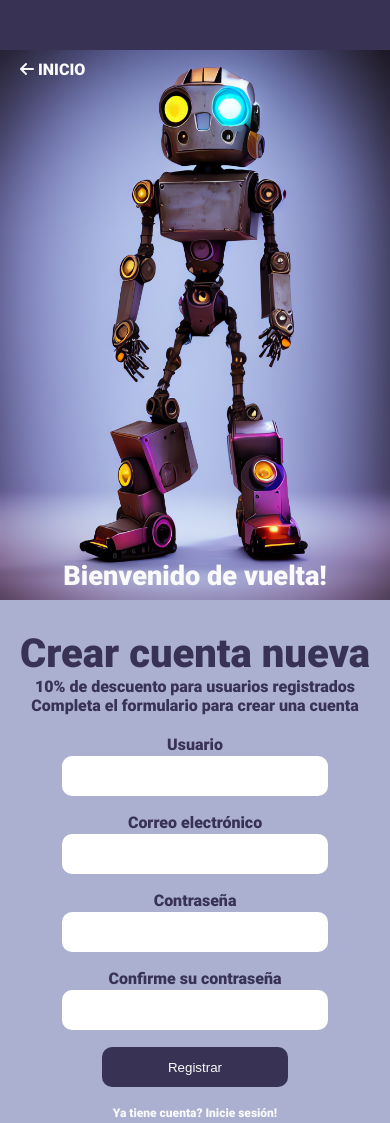
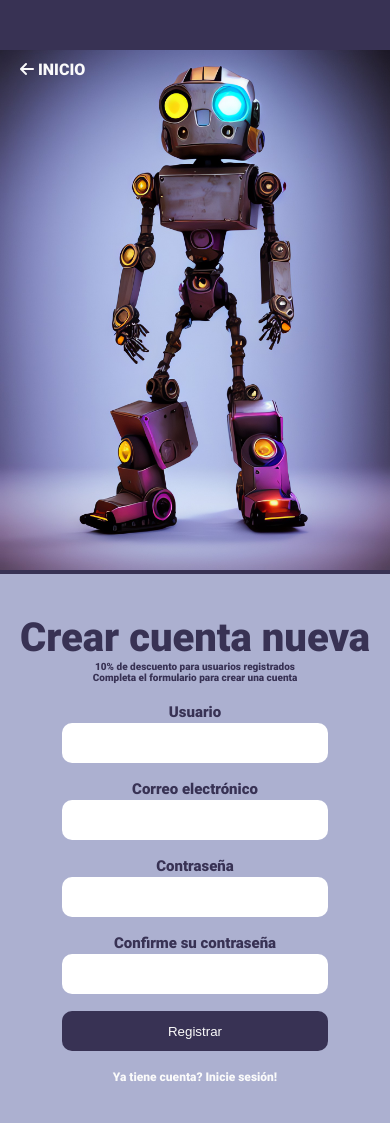
Before and after one commit to gasinto/kayrek, a plain HTML site: page registrarse.html in a window 390 px wide. Shown: the top 1123 px of the page. Drawn offline with Linux system fonts and the light colour scheme.

Commit message:
Mas correciones

```diff
--- a/iniciarSesion.css
+++ b/iniciarSesion.css
@@ -25,6 +25,7 @@
     list-style: none;
     box-sizing: border-box;
 }
+
 body{
     background-color: var(--color6);
     display: flex;
@@ -39,6 +40,7 @@ body{
     margin-top: 50px;
     justify-content: center;
     align-items: center;
+    max-width: 1200px;
 
 }
 
@@ -71,17 +73,6 @@ body{
     border-top-left-radius: 20px;
     border-bottom-left-radius: 20px;
 }
-.ladoIzquierdo h3{
-    position: absolute;
-    top: 510px;
-    left: 50%;
-    transform: translate(-50%);
-    font-family: roboto;
-    color: var(--color7);
-    font-size: 1.7rem;
-    width: 100%;
-    text-align: center;
-}
 
 .ladoDerecho{
     position: relative;
@@ -108,6 +99,7 @@ body{
     flex-direction: column;
     gap: 2px;
     text-align: center;
+    font-size: 15px;
 }
 .ladoDerecho form input{
     margin-bottom: 15px;
@@ -119,7 +111,7 @@ body{
 .btn{
     background-color: var(--color6);
     color: var(--color7);
-    width: 14em!important;
+    width: 14em;
     margin: 0 auto;
     cursor: pointer;
 }
@@ -144,10 +136,6 @@ body{
 /*---------tablet--------*/
 /*-----------------------*/
 @media screen and (min-width: 768px) and (max-width: 1023px) {
-    .ladoIzquierdo h3{
-        font-size: 23px;
-        top: 510px;
-    }
     .ladoDerecho h3{
         font-size: 30px;
     }
@@ -179,12 +167,15 @@ body{
         width: 80%;
         border-top-right-radius: 0;
         border-bottom-left-radius: 20px;
+        padding: 20px;
+        text-align: center;
     }
 }
 @media screen and (max-width: 463px) {
     .inicioSesion{
         flex-direction: column;
         width: 100%;
+        min-width: 300px;
 
     }
     .ladoIzquierdo{
@@ -198,5 +189,7 @@ body{
         width: 100%;
         border-top-right-radius: 0;
         border-bottom-right-radius: 0;
+        text-align: center;
+        padding: 20px;
     }
 }
--- a/registrarse.html
+++ b/registrarse.html
@@ -4,7 +4,7 @@
     <meta charset="UTF-8">
     <meta http-equiv="X-UA-Compatible" content="IE=edge">
     <meta name="viewport" content="width=device-width, initial-scale=1.0">
-    <link rel="stylesheet" href="./iniciarSesion.css">
+    <link rel="stylesheet" href="./registrase.css">
     <link rel="stylesheet" href="./fontawesome-free-6.2.1-web/css/all.css">
 
     <title>Document</title>
@@ -17,7 +17,6 @@
                 <a href="index.html">INICIO</a>
             </label>
             <img src="./Imagenes/robot.jpg" alt="">
-            <h3>Bienvenido de vuelta!</h3>
         </div>
         <div class="ladoDerecho">
             <h3>Crear cuenta nueva</h3>
--- a/registrase.css
+++ b/registrase.css
@@ -40,6 +40,7 @@ body{
     margin-top: 50px;
     justify-content: center;
     align-items: center;
+    max-width: 1200px;
 
 }
 
@@ -72,17 +73,6 @@ body{
     border-top-left-radius: 20px;
     border-bottom-left-radius: 20px;
 }
-.ladoIzquierdo h3{
-    position: absolute;
-    top: 510px;
-    left: 50%;
-    transform: translate(-50%);
-    font-family: roboto;
-    color: var(--color7);
-    font-size: 1.7rem;
-    width: 100%;
-    text-align: center;
-}
 
 .ladoDerecho{
     position: relative;
@@ -109,6 +99,7 @@ body{
     flex-direction: column;
     gap: 2px;
     text-align: center;
+    font-size: 15px;
 }
 .ladoDerecho form input{
     margin-bottom: 15px;
@@ -120,7 +111,7 @@ body{
 .btn{
     background-color: var(--color6);
     color: var(--color7);
-    width: 14em!important;
+    width: 14em;
     margin: 0 auto;
     cursor: pointer;
 }
@@ -145,10 +136,7 @@ body{
 /*---------tablet--------*/
 /*-----------------------*/
 @media screen and (min-width: 768px) and (max-width: 1023px) {
-    .ladoIzquierdo h3{
-        font-size: 23px;
-        top: 510px;
-    }
+
     .ladoDerecho h3{
         font-size: 30px;
     }
@@ -158,6 +146,7 @@ body{
     .ladoDerecho form label{
         font-size: 14px;
     }
+
 }
 
 
@@ -168,6 +157,7 @@ body{
     .inicioSesion{
         flex-direction: column;
         width: 100%;
+        max-width: 600px;
     }
     .ladoIzquierdo{
         width: 80%;
@@ -180,16 +170,20 @@ body{
         width: 80%;
         border-top-right-radius: 0;
         border-bottom-left-radius: 20px;
+        padding: 20px;
     }
 }
 @media screen and (max-width: 463px) {
     .inicioSesion{
         flex-direction: column;
         width: 100%;
+        text-align: center;
+        min-width: 300px;
 
     }
     .ladoIzquierdo{
         width: 100%;
+        height: 70%;
     }
     .ladoIzquierdo img{
         border-bottom-left-radius: 0;
@@ -199,6 +193,7 @@ body{
         width: 100%;
         border-top-right-radius: 0;
         border-bottom-right-radius: 0;
+        font-size: 10px;
 
     }
 
```
Also changed, not shown: iniciarSesion.html (+0 -1 lines), inicio.css (+6 -3 lines).
